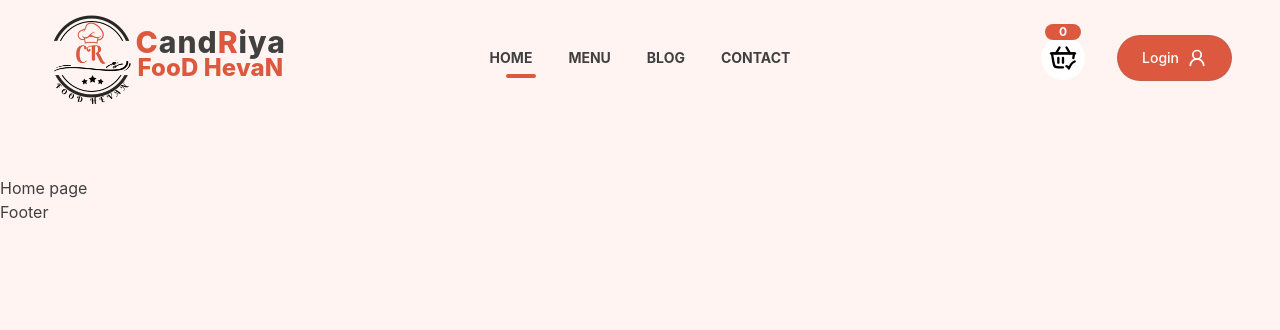
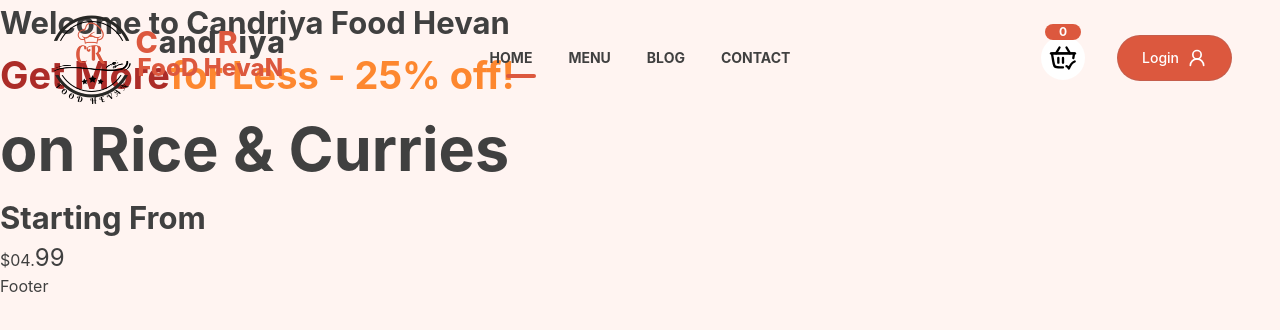
Before and after one commit to SPBT2002/CR-Food-Hevan, a React (Vite) app in the folder client/: page / in a window 1280 px wide. Shown: the top 330 px of the page. Built offline with nearby package versions, Linux system fonts and the light colour scheme.

Commit message:
Add Hero component to Home page for enhanced user experience

```diff
--- /dev/null
+++ b/client/src/components/Hero.jsx
@@ -0,0 +1,28 @@
+import React from 'react'
+
+const Hero = () => {
+  return (
+    <section>
+        <div>
+            <div>
+                <div>
+                    <h3>Welcome to Candriya Food Hevan</h3>
+                    <h2>
+                        <span className='text-solidOne'>Get More</span><span className='text-solidTwo'>for Less - 25% off!</span>
+                    </h2>
+                    <h1>
+                        on Rice & Curries
+                    </h1>
+                    <div>
+                        <h3>Starting From</h3>
+                        <span>$</span>04.
+                        <span className='text-2xl'>99</span>
+                    </div>
+                </div>
+            </div>
+        </div>
+    </section>
+  )
+}
+
+export default Hero
--- a/client/src/pages/Home.jsx
+++ b/client/src/pages/Home.jsx
@@ -1,10 +1,11 @@
 import React from 'react'
+import Hero from '../components/Hero'
 
 const Home = () => {
   return (
-    <div className='mt-44'>
-      Home page
-    </div>
+    <>
+      <Hero />
+    </>
   )
 }
 
```
